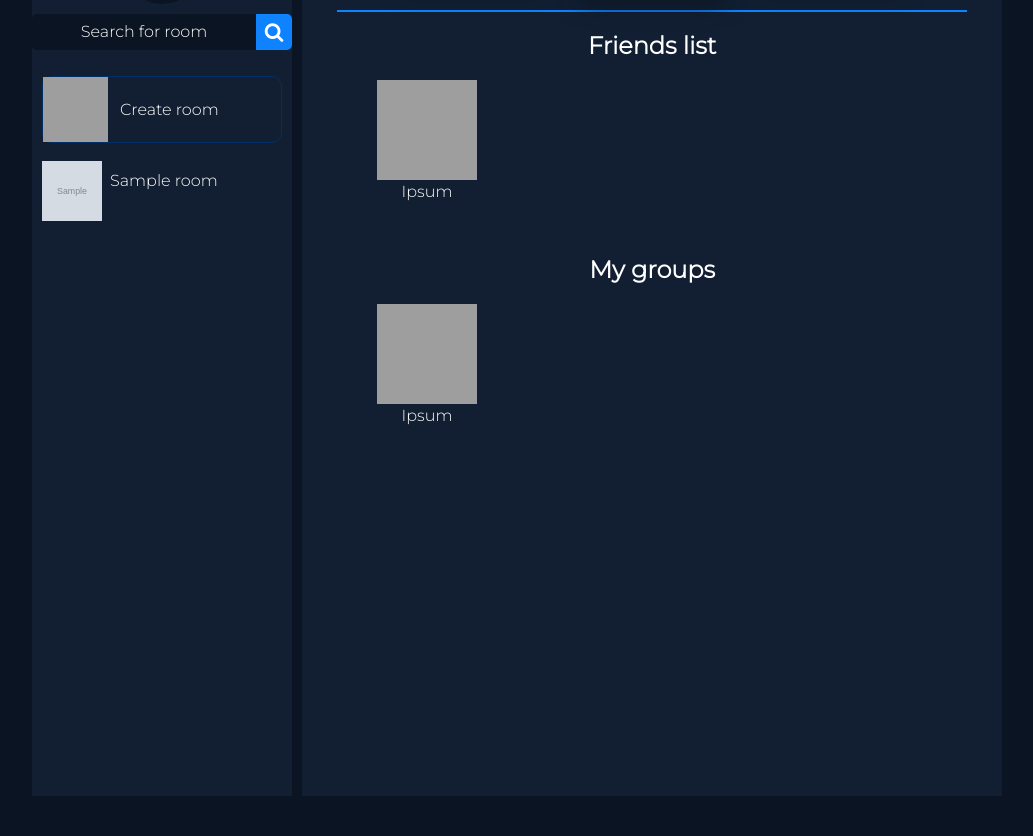
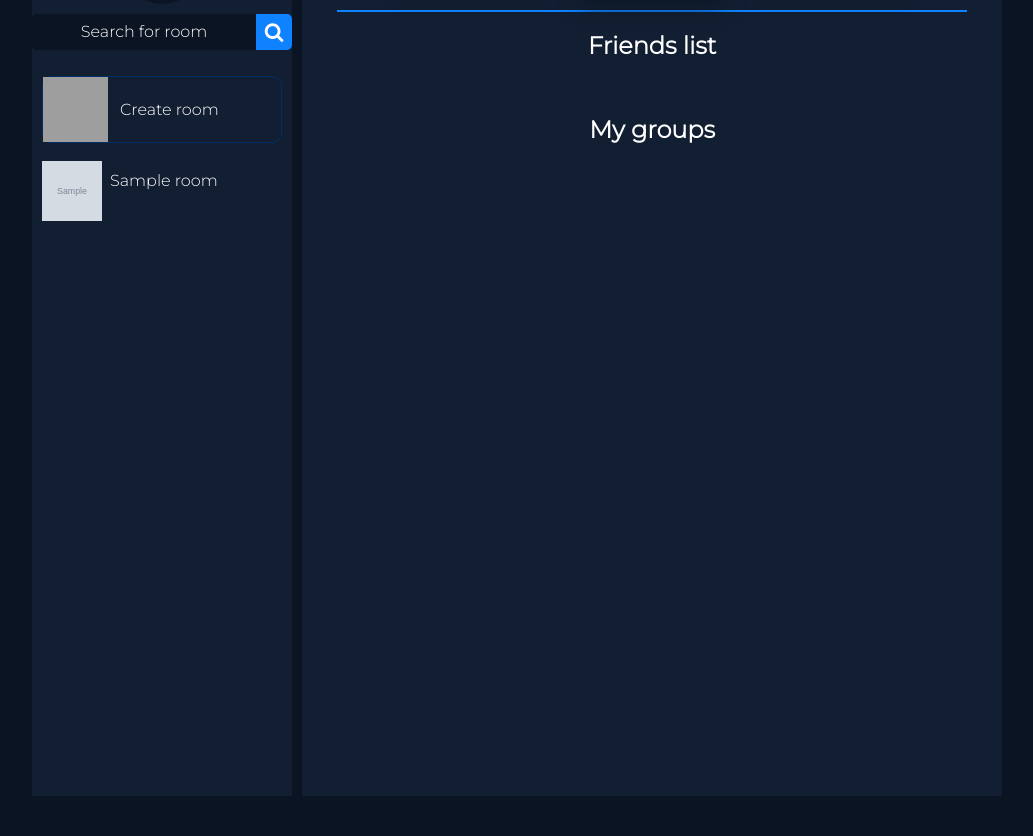
Before and after one commit to Lichev/MyChat, a Django app: template templates/chat_rooms/public_chat_rooms.html in a window 1280 px wide. Shown: the part 190-1026 px from the top of the page, without its empty margins (219-1252 px from the left). Run offline with Django 3.2, Linux system fonts and the light colour scheme; the template is opened without the code that fills it: most values are stand-ins (such as "Sample title", 1, 10 or a date in 2020); grey boxes marked "Sample" are stand-in pictures; grey boxes are pictures that could not be loaded.

Commit message:
links fix

```diff
--- a/static/styles/chat.css
+++ b/static/styles/chat.css
@@ -377,9 +377,9 @@
     list-style: none;
 }
 
-.row-list > li {
-    width: 100%;
-}
+/*.row-list > li {*/
+/*    width: 100%;*/
+/*}*/
 
 
 .a-row {
@@ -391,4 +391,5 @@
     width: 100px;
     height: 130px;
     margin-bottom: 10px;
+    align-items: center;
 }
--- a/templates/chat_rooms/public_chat_rooms.html
+++ b/templates/chat_rooms/public_chat_rooms.html
@@ -75,7 +75,7 @@
                     <div class="user-box-nav chat-user-nav">
                         <a href="{% url 'show_friends' %}">
                             <div class="mini-box">
-                                <div class="mini-box-text">Friends (0)</div>
+                                <div id="friends-length" class="mini-box-text">Friends (0)</div>
                             </div>
                         </a>
 
@@ -96,15 +96,8 @@
 
                     <div class="ui-section">
                         <h2>Friends list</h2>
-                        <ul class="row-list">
-                            <li class="clearfix">
-                                <a href="#" class="a-row">
-                                    <img src="https://www.w3schools.com/howto/img_avatar.png"
-                                         alt="avatar" style="width: 100px; height: 100px;"/>
-                                    <div class="name">Ipsum</div>
+                        <ul id="row-list-friends" class="row-list">
 
-                                </a>
-                            </li>
 
                         </ul>
 
@@ -112,15 +105,7 @@
 
                     <div class="ui-section">
                         <h2>My groups</h2>
-                        <ul class="row-list">
-                            <li class="clearfix">
-                                <a href="#" class="a-row">
-                                    <img src="https://www.w3schools.com/howto/img_avatar.png"
-                                         alt="avatar" style="width: 100px; height: 100px;"/>
-                                    <div class="name">Ipsum</div>
-
-                                </a>
-                            </li>
+                        <ul id="row-list-groups" class="row-list">
 
                         </ul>
 
@@ -192,7 +177,8 @@
                 }
 
                 window.addEventListener("DOMContentLoaded", (event) => {
-
+                    let friendsUL = document.getElementById('row-list-friends')
+                    let groupsUL = document.getElementById('row-list-groups')
 
                     fetch('{% url 'chat_room_info' %}', {
                         method: 'GET',
@@ -202,12 +188,42 @@
                     })
                         .then(response => response.json())
                         .then(data => {
-                            console.log(data)
+                            data.friends.forEach(friend => {
+                                let url = '{% url 'public-profile'  'USERNAME' %}'.replace('USERNAME', friend.username);
+                                const htmlString = `
+                <li class="clearfix">
+                    <a href="${url}" class="a-row">
+                        <img src="${friend.avatar}"
+                             alt="${friend.username}" style="width: 80px; height: 80px;"/>
+                        <div class="name">${friend.username}</div>
+                    </a>
+                </li>
+            `;
+
+                                friendsUL.innerHTML += htmlString;
+
+                            })
+                            friendsLen = document.getElementById('friends-length')
+                            friendsLen.innerText = `Friends (${data.friends.length})`
+
+                             data.groups_data.forEach(group => {
+                                const htmlString = `
+                <li class="clearfix">
+                    <a href="#" class="a-row">
+                        <img src="${group.avatar}"
+                             alt="${group.name}" style="width: 80px; height: 80px;"/>
+                        <div class="name">${group.name}</div>
+                    </a>
+                </li>
+            `;
+
+                                groupsUL.innerHTML += htmlString;
+
+                            })
+                        console.log(data.data_groups)
                         })
                         .catch(error => console.error('Error:', error));
                 });
-
-
 
 
             </script>
```
Also changed, not shown: CHAT_ROOMS/views.py (+11 -1 lines).
